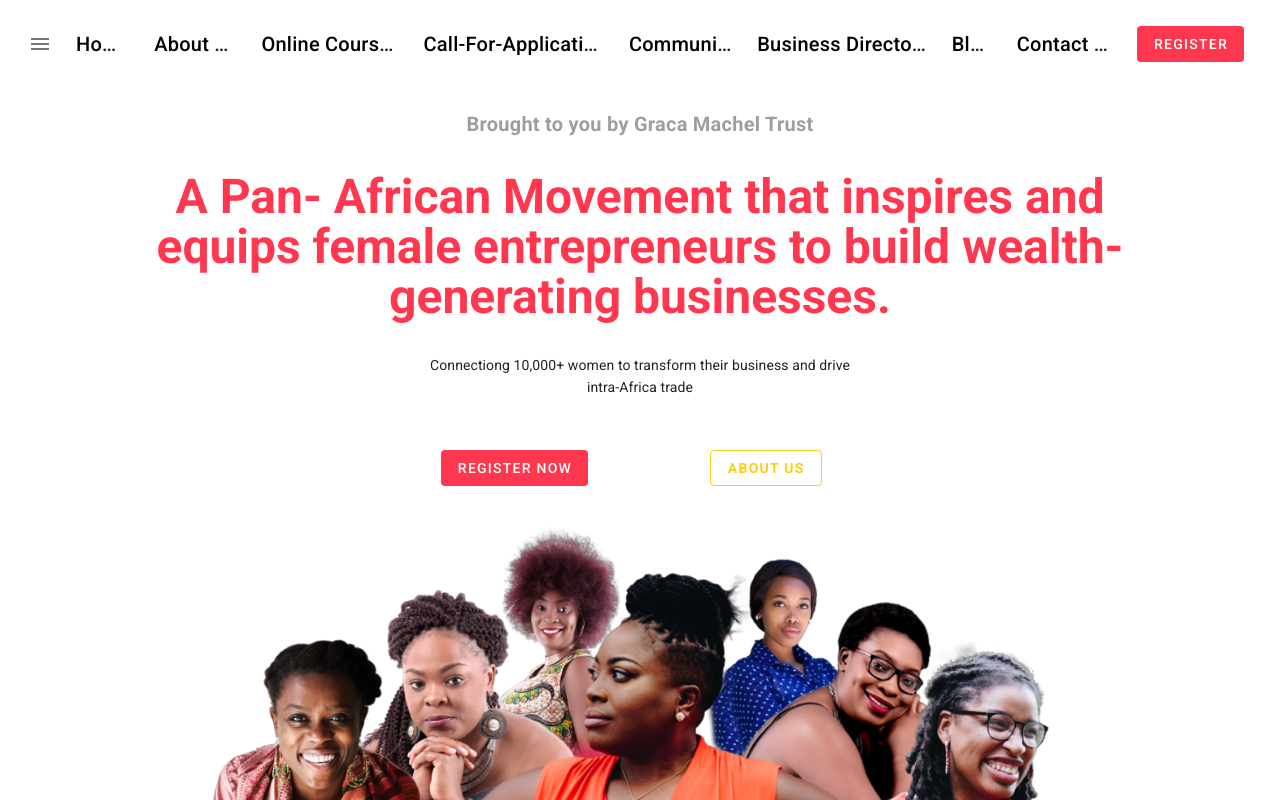
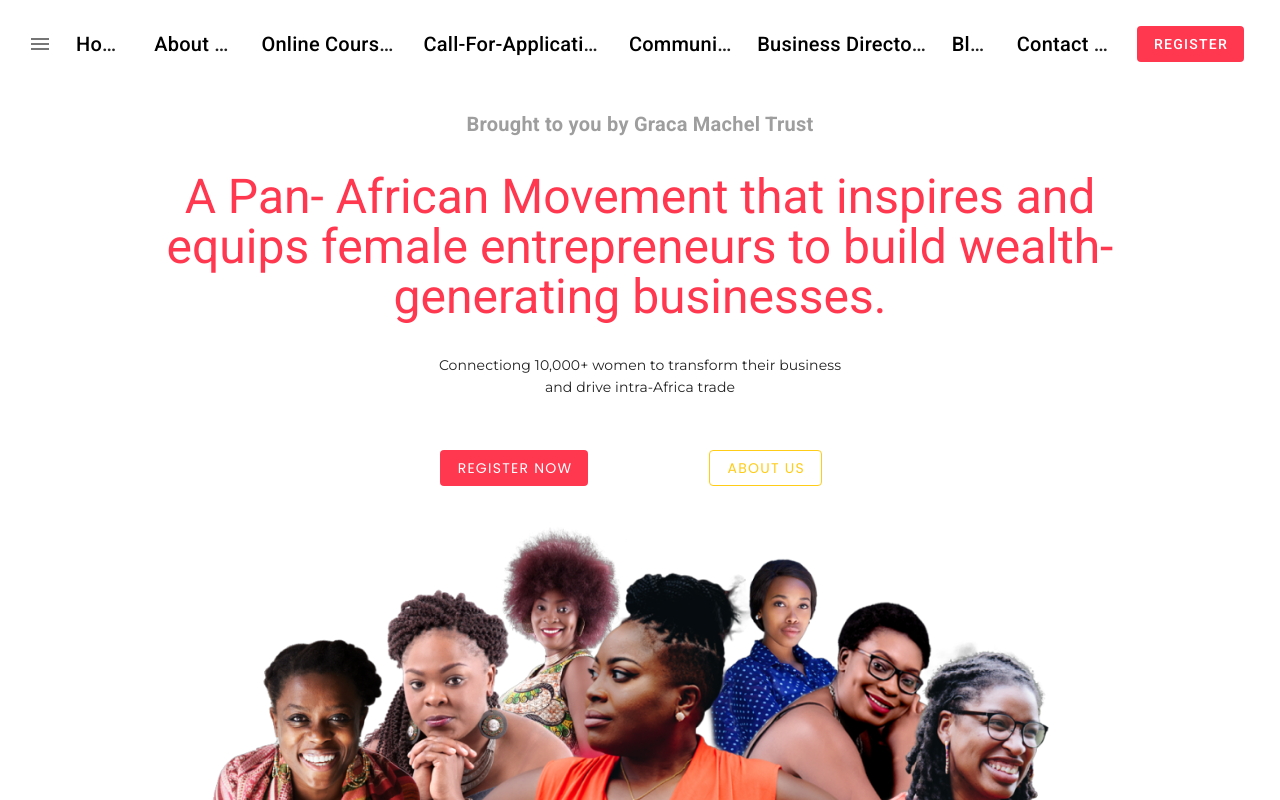
Before and after one commit to trevismurithi/wcw-frontend, a Nuxt app: page / in a window 1280 px wide. Shown: the top 800 px of the page. Built offline with nearby package versions, Linux system fonts and the light colour scheme.

Commit message:
website changes based on the pdf

```diff
--- a/pages/index.vue
+++ b/pages/index.vue
@@ -9,21 +9,21 @@
         <v-card-text class="text-center font-weight-bold grey--text text-h6">
           Brought to you by Graca Machel Trust
         </v-card-text>
-        <v-card-text class="text-center mx-auto text-h3 font-weight-bold" style="width:100%; color:#FF374F;">
+        <v-card-text class="text-center mx-auto text-h3" style="width:100%; color:#FF374F;">
           A Pan- African Movement that inspires and equips female entrepreneurs to build wealth-generating businesses.
         </v-card-text>
-        <v-card-text class="text-center mx-auto" style="width:45%;">
+        <v-card-text class="text-center mx-auto montserrate-font" style="width:45%;">
           Connectiong 10,000+ women to transform their business and drive intra-Africa trade
         </v-card-text>
         <!-- two buttons for register and more about us -->
         <v-row class="my-6 mx-auto" style="width:50%">
           <v-col class="text-center">
-            <v-btn elevation="0" color="#FF374F" class="white--text" @click.prevent="registerNow">
+            <v-btn elevation="0" color="#FF374F" class="white--text poppins-font" @click.prevent="registerNow">
               Register Now
             </v-btn>
           </v-col>
           <v-col class="text-center">
-            <v-btn elevation="0" color="#FFCC18" outlined class="font-weight-bold">
+            <v-btn elevation="0" color="#FFCC18" outlined class="poppins-font">
               About Us
             </v-btn>
           </v-col>
@@ -106,5 +106,14 @@ export default {
 }
 </script>
 <style>
-
+@import url('https://fonts.googleapis.com/css2?family=DM+Serif+Display&family=Montserrat&family=Poppins&display=swap');
+  .montserrate-font{
+    font-family: 'Montserrat', sans-serif !important;
+  }
+ .dm-serif-font{
+   font-family: 'DM Serif Display', sans-serif !important;
+ }
+ .poppins-font{
+   font-family: 'Poppins', sans-serif !important;
+ }
 </style>
```
